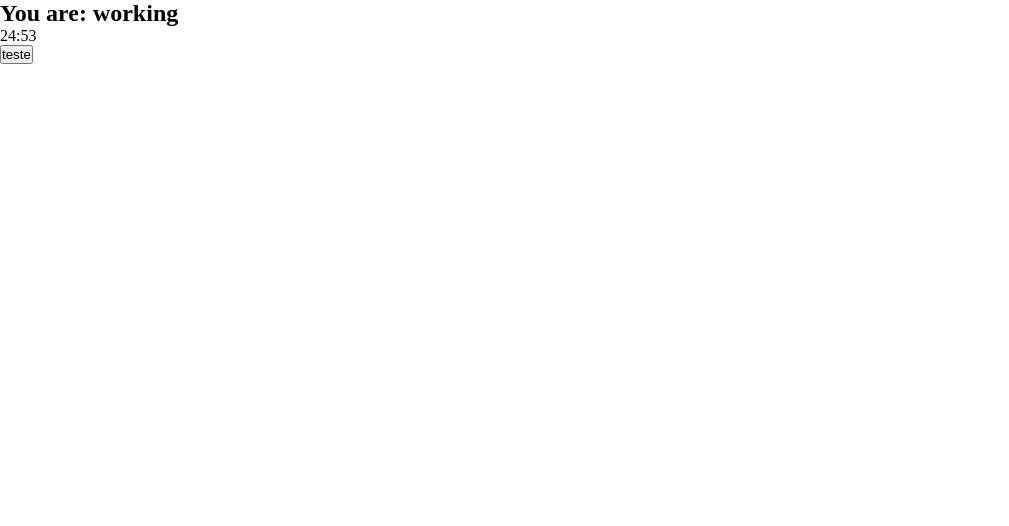
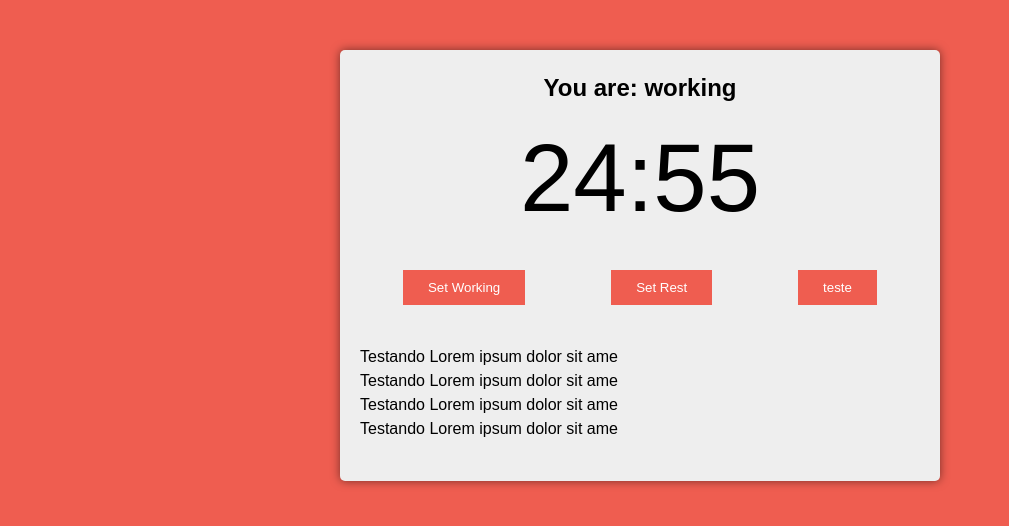
Before and after one commit to gabrielssconceicao/PomodoroApp, a Vue app: page / in a window 1280 px wide. Shown: the top 526 px of the page, without its empty margins (0-1009 px from the left). Built offline with nearby package versions, Linux system fonts and the light colour scheme.

Commit message:
configurando css

```diff
--- a/index.html
+++ b/index.html
@@ -6,7 +6,7 @@
     <meta name="viewport" content="width=device-width, initial-scale=1.0">
     <title>Vite App</title>
   </head>
-  <body>
+  <body class="working">
     <div id="app"></div>
     <script type="module" src="/src/main.ts"></script>
   </body>
--- a/src/App.vue
+++ b/src/App.vue
@@ -4,7 +4,29 @@ import PomodoroView from './views/PomodoroView.vue';
 </script>
 
 <template>
-  <PomodoroView :main-time="1500" />
+  <div class="container">
+    <PomodoroView :main-time="1500" :short-rest-time="300" :long-rest-time="900" :cycles="4" />
+  </div>
 </template>
 
-<style scoped></style>
+<style>
+body {
+  font-family: sans-serif;
+  background-color: var(--resting-color);
+  transform: background-color 300ms ease-in-out;
+  line-height: 1.5;
+}
+
+.container {
+  max-width: 640px;
+  margin: 0 auto;
+}
+
+.working {
+  background-color: var(--working-color);
+}
+
+.hidden {
+  display: none;
+}
+</style>
--- a/src/assets/main.css
+++ b/src/assets/main.css
@@ -1,5 +1,11 @@
+:root {
+  --resting-color: #41e1ba;
+  --working-color: #ef5d50;
+}
+
 * {
   padding: 0;
   margin: 0;
+  outline: none;
   box-sizing: border-box;
 }
--- a/src/components/ButtonComponent.vue
+++ b/src/components/ButtonComponent.vue
@@ -17,4 +17,20 @@ const props = defineProps({
     {{ props.text }}
   </button>
 </template>
-<style scoped></style>
+<style scoped>
+button {
+  background-color: var(--resting-color);
+  border: none;
+  cursor: pointer;
+  padding: 10px 25px;
+  color: #111;
+  transition: background-color 300ms ease-in-out;
+  margin: 20px auto;
+}
+
+.working button {
+  background-color: var(--working-color);
+  color: #fff;
+
+}
+</style>
--- a/src/components/TimerComponent.vue
+++ b/src/components/TimerComponent.vue
@@ -15,6 +15,11 @@ const timeFormatted = computed(() => secondsToTime(time.value))
 useInterval(() => time.value -= 1, 1000)
 </script>
 <template>
-  <div>{{ timeFormatted }}</div>
+  <div class="timer">{{ timeFormatted }}</div>
 </template>
-<style scoped></style>
+<style scoped>
+.timer {
+  font-size: 6rem;
+  text-align: center;
+}
+</style>
--- a/src/views/PomodoroView.vue
+++ b/src/views/PomodoroView.vue
@@ -6,14 +6,73 @@ const props = defineProps({
   mainTime: {
     type: Number,
     required: true
+  },
+  shortRestTime: {
+    type: Number,
+    required: true,
+  },
+  longRestTime: {
+    type: Number,
+    required: true
+  },
+  cycles: {
+    type: Number,
+    required: true
   }
 })
+
+const setWorking = () => {
+  const body = document.querySelector('body') as HTMLBodyElement
+  body.classList.add('working')
+}
+
+const setResting = () => {
+  const body = document.querySelector('body') as HTMLBodyElement
+  body.classList.remove('working')
+}
+
 </script>
+
 <template>
   <div class="pomodoro">
     <h2>You are: working</h2>
     <TimerComponent :main-time="props.mainTime" />
-    <ButtonComponent :text="'teste'" :on-click="() => console.log('teste')" />
+    <div class="controls">
+      <ButtonComponent :text="'Set Working'" :on-click="setWorking" />
+      <ButtonComponent :text="'Set Rest'" :on-click="setResting" />
+      <ButtonComponent :text="'teste'" :on-click="() => { }" />
+    </div>
+
+    <div class="details">
+      <p>Testando Lorem ipsum dolor sit ame</p>
+      <p>Testando Lorem ipsum dolor sit ame</p>
+      <p>Testando Lorem ipsum dolor sit ame</p>
+      <p>Testando Lorem ipsum dolor sit ame</p>
+    </div>
+
   </div>
 </template>
-<style scoped></style>
+<style scoped>
+.pomodoro {
+  background-color: #eee;
+  margin: 50px 20px;
+  padding: 20px;
+  border-radius: 5px;
+  box-shadow: 0 0 10px rgba(0, 0, 0, 0.5);
+}
+
+.pomodoro h2 {
+  font-size: 24px;
+  text-align: center;
+}
+
+.pomodoro .controls {
+  display: flex;
+  justify-content: space-evenly;
+  align-items: center;
+}
+
+.pomodoro .details {
+  margin: 20px 0;
+}
+</style>
```
